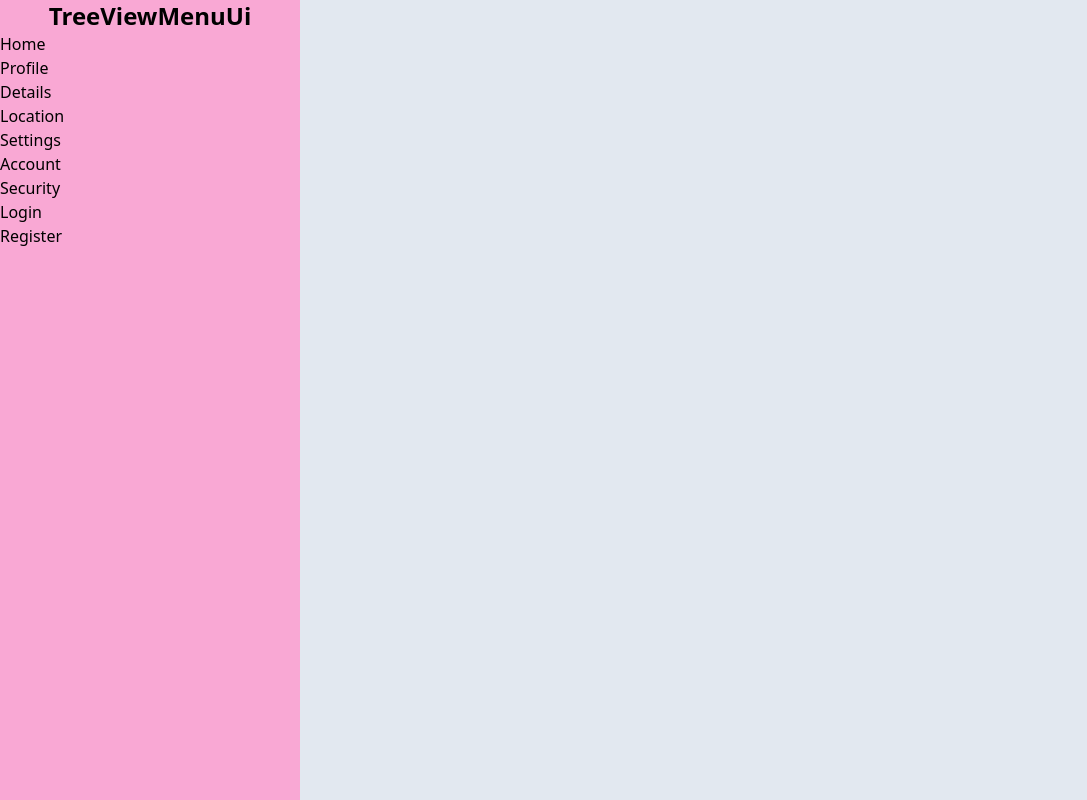
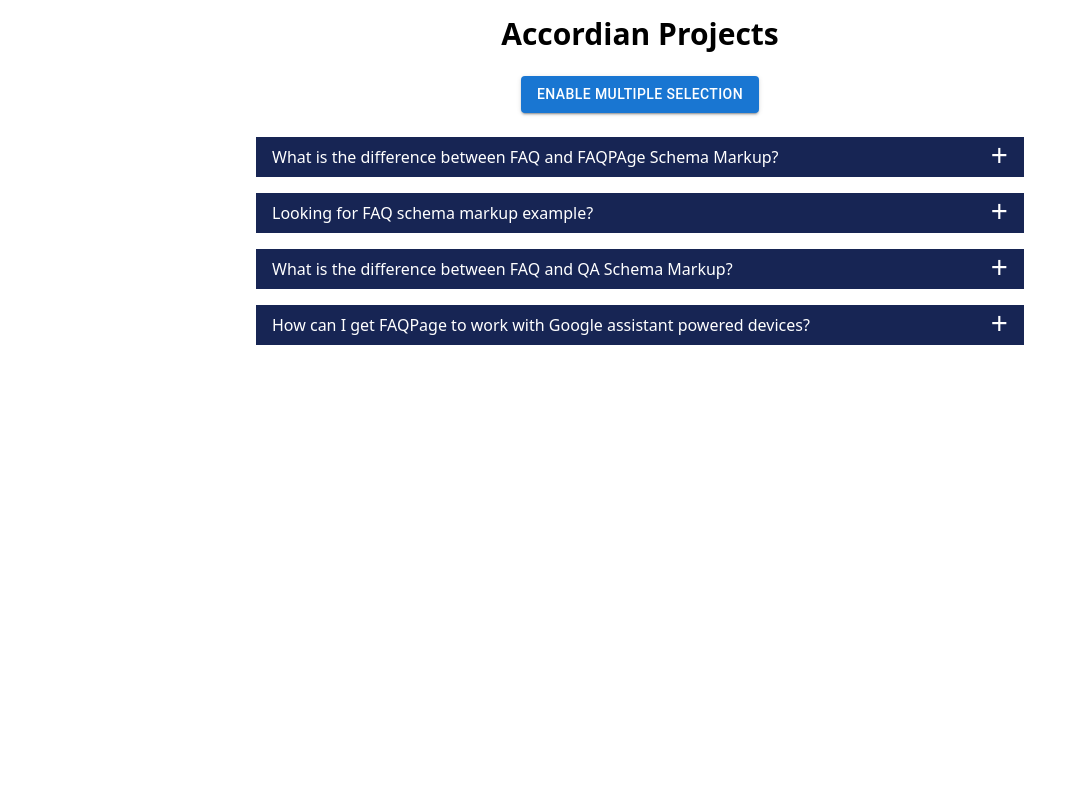
Before and after one commit to brgawande/All_25_ReactJs_projects, a React (Vite) app: page / in a window 1280 px wide. Shown: the whole page, without its empty margins (0-1087 px from the left). Built offline with nearby package versions, Linux system fonts and the light colour scheme.

Commit message:
faqs section 1st task done

```diff
--- a/src/App.jsx
+++ b/src/App.jsx
@@ -1,10 +1,12 @@
+import AccordianProject from "./components/1_Accordian_Projects/AccordianProject";
 import { sidebarmenu } from "./components/6_Tree_View_Menu_UI/TreeviewConstants";
 import TreeViewMenuUi from "./components/6_Tree_View_Menu_UI/TreeViewMenuUi";
 
 function App() {
   return (
     <div>
-      <TreeViewMenuUi menu={sidebarmenu} />
+      <AccordianProject />
+      {/* <TreeViewMenuUi menu={sidebarmenu} /> */}
     </div>
   );
 }
--- /dev/null
+++ b/src/components/1_Accordian_Projects/AccordianProject.jsx
@@ -0,0 +1,66 @@
+import React, { useState } from "react";
+import { accordiandata } from "./Accordiandata";
+import Button from "@mui/material/Button";
+
+const AccordianProject = () => {
+  const [enableMultipleSelect, setEnableMultipleSelect] = useState(false);
+  const [showAnswer, setShowAnswer] = useState(null);
+  const [multipleItems, setMultipleItems] = useState([]);
+
+  const showanswerHandler = (getCurrentId) => {
+    //   if the current id is already selected then make it null otherwise add getCurrentId
+    setShowAnswer(getCurrentId === showAnswer ? null : getCurrentId);
+  };
+
+  const enableMultiSelectHandler = (index) => {
+    if (multipleItems.indexOf(index + 1) === -1) {
+      multipleItems.push(index + 1);
+    }
+    console.log(multipleItems);
+  };
+
+  return (
+    <div>
+      <h1 className="text-3xl font-bold text-center my-4">
+        Accordian Projects
+      </h1>
+      <div
+        onClick={() => setEnableMultipleSelect(!enableMultipleSelect)}
+        className="dflex my-6"
+      >
+        <Button variant="contained">Enable Multiple Selection</Button>
+      </div>
+
+      <div>
+        <div className="faqs">
+          {accordiandata && accordiandata.length > 0 ? (
+            <div className="flex flex-col gap-4 w-[90%] md:w-[60%] m-auto">
+              {accordiandata.map((item, index) => (
+                <div key={item?.id} className="bg-blue-950 text-white px-4">
+                  <div
+                    onClick={
+                      enableMultipleSelect
+                        ? () => enableMultiSelectHandler(index)
+                        : () => showanswerHandler(item?.id)
+                    }
+                    className="flex items-center justify-between"
+                  >
+                    <h1>{item?.question}</h1>
+                    <h1 className="text-3xl mb-1 cursor-pointer">+</h1>
+                  </div>
+                  {showAnswer === item?.id ? (
+                    <div className="py-2">
+                      <h1>{item?.answer}</h1>
+                    </div>
+                  ) : null}
+                </div>
+              ))}
+            </div>
+          ) : null}
+        </div>
+      </div>
+    </div>
+  );
+};
+
+export default AccordianProject;
--- /dev/null
+++ b/src/components/1_Accordian_Projects/Accordiandata.js
@@ -0,0 +1,27 @@
+export const accordiandata = [
+  {
+    id: 1,
+    question: "What is the difference between FAQ and FAQPAge Schema Markup?",
+    answer:
+      "AFAIK they are the same thing. Schema.org calls it FAQPage and Google refers to it as both FAQ and FAQPages.",
+  },
+  {
+    id: 2,
+    question: "Looking for FAQ schema markup example?",
+    answer:
+      "Here is the FAQ Schema markup used on this page, you can also see this in Google by searching for",
+  },
+  {
+    id: 3,
+    question: "What is the difference between FAQ and QA Schema Markup?",
+    answer:
+      "FAQ and QA are two different structured data markups that can be used on your page to get rich results in Google search results. While they sound similar they have a slightly different purpose.",
+  },
+  {
+    id: 4,
+    question:
+      "How can I get FAQPage to work with Google assistant powered devices?",
+    answer:
+      "The FAQPage code generated by this FAQ Page Schema Generator tool will be picked up by both Google Search and Google Assistant powered devices.",
+  },
+];
```
